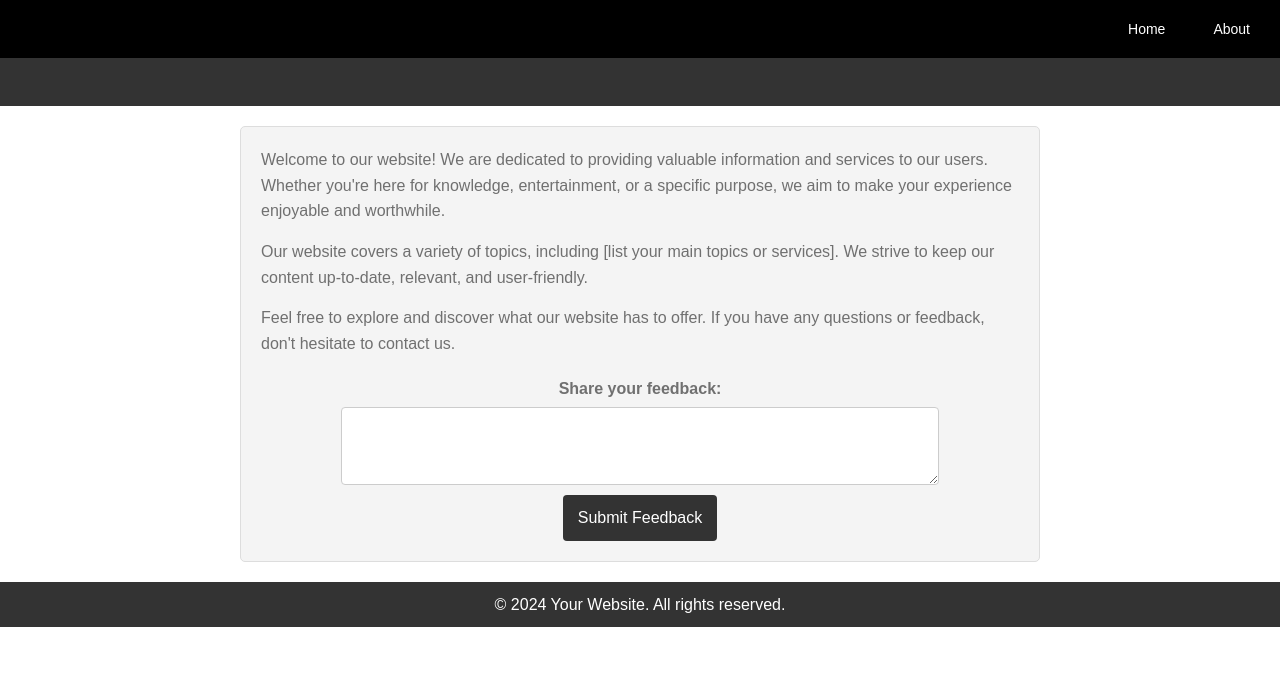
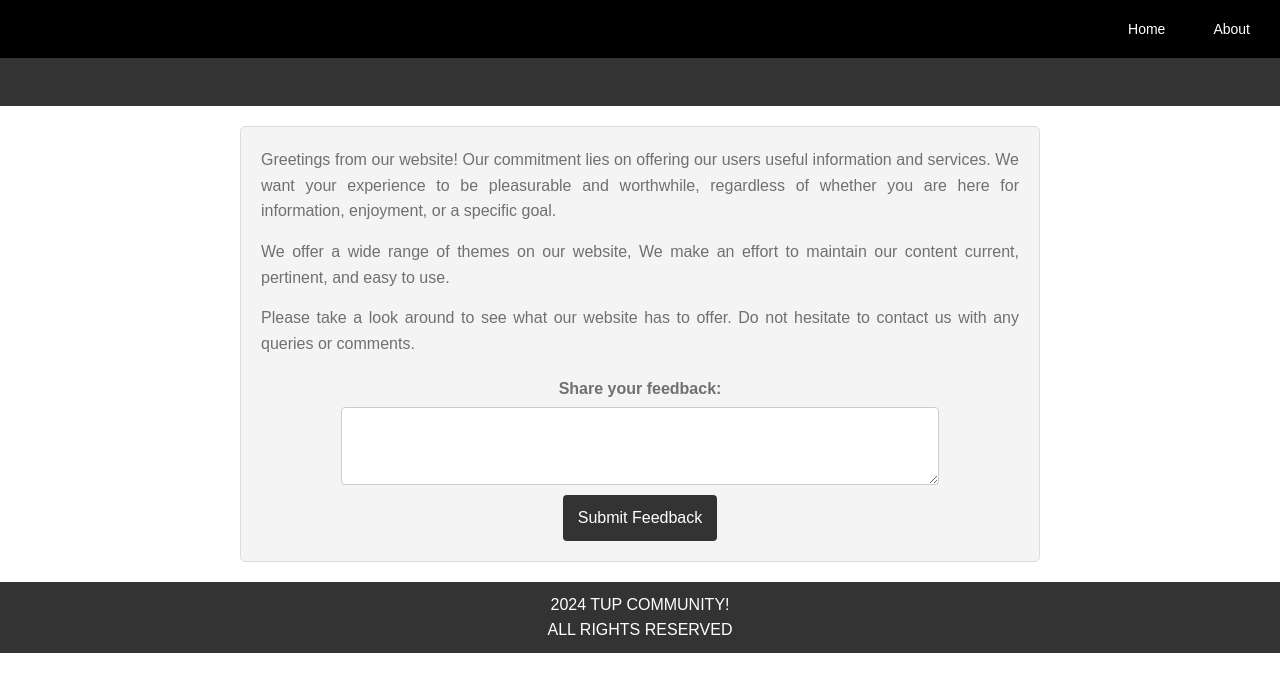
Before and after one commit to nylRmon/Web-Dev-Proj, a React (Create React App) app in the folder webdevproj/: page /About in a window 1280 px wide. Shown: the top 692 px of the page. Built offline with nearby package versions, Linux system fonts and the light colour scheme; a small style sheet from the web is missing.

Commit message:
FORM UPDATES

```diff
--- a/webdevproj/src/About.css
+++ b/webdevproj/src/About.css
@@ -25,6 +25,7 @@ body {
   border: 1px solid #ddd;
   border-radius: 5px;
   padding: 20px;
+  text-align: justify;
 }
 
 .main-content p {
--- a/webdevproj/src/About.js
+++ b/webdevproj/src/About.js
@@ -63,21 +63,15 @@ const AboutUs = () => {
 
       <section className="main-content">
         <p>
-          Welcome to our website! We are dedicated to providing valuable
-          information and services to our users. Whether you're here for
-          knowledge, entertainment, or a specific purpose, we aim to make your
-          experience enjoyable and worthwhile.
+        Greetings from our website! Our commitment lies on offering our users useful information and services. We want your experience to be pleasurable and worthwhile, regardless of whether you are here for information, enjoyment, or a specific goal.
         </p>
 
         <p>
-          Our website covers a variety of topics, including [list your main
-          topics or services]. We strive to keep our content up-to-date,
-          relevant, and user-friendly.
+        We offer a wide range of themes on our website, We make an effort to maintain our content current, pertinent, and easy to use.
         </p>
 
         <p>
-          Feel free to explore and discover what our website has to offer. If
-          you have any questions or feedback, don't hesitate to contact us.
+        Please take a look around to see what our website has to offer. Do not hesitate to contact us with any queries or comments.
         </p>
 
         {/* Include the FeedbackForm component */}
@@ -85,7 +79,8 @@ const AboutUs = () => {
       </section>
 
       <footer className="footer">
-        <p>&copy; 2024 Your Website. All rights reserved.</p>
+        <p> 2024 TUP COMMUNITY!</p>
+        <p> ALL RIGHTS RESERVED</p>
       </footer>
     </div>
   );
```
